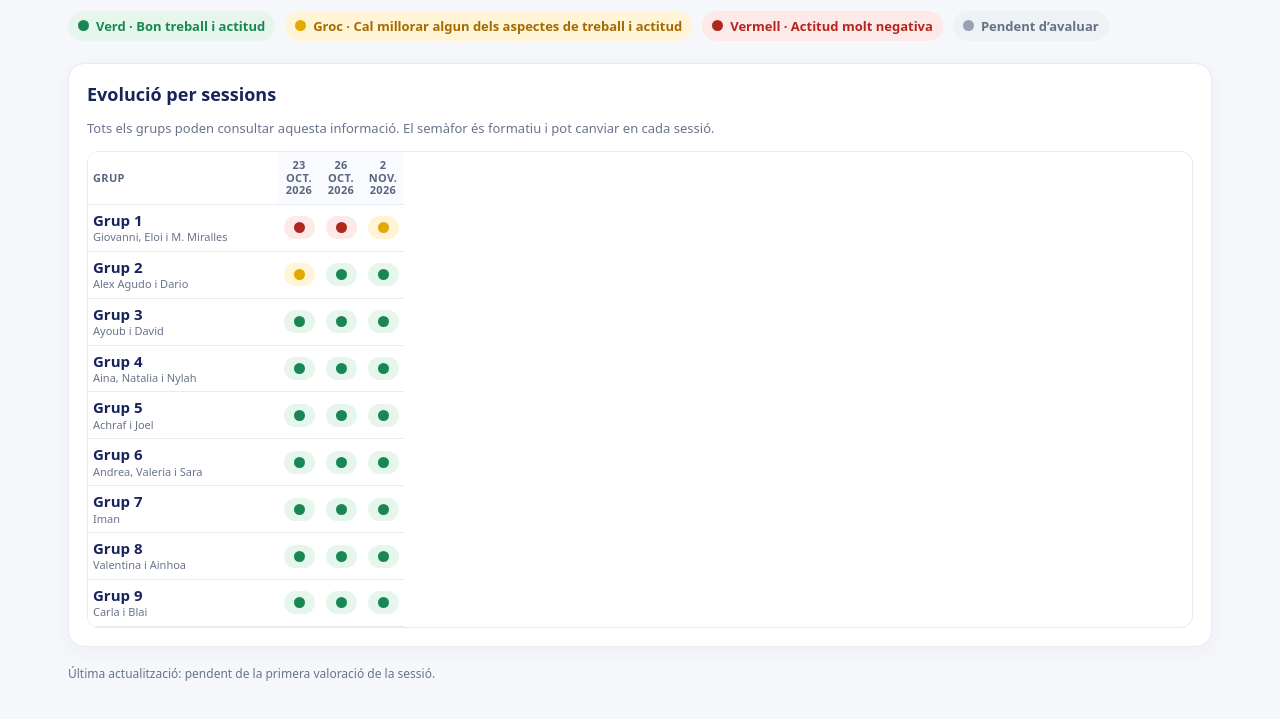
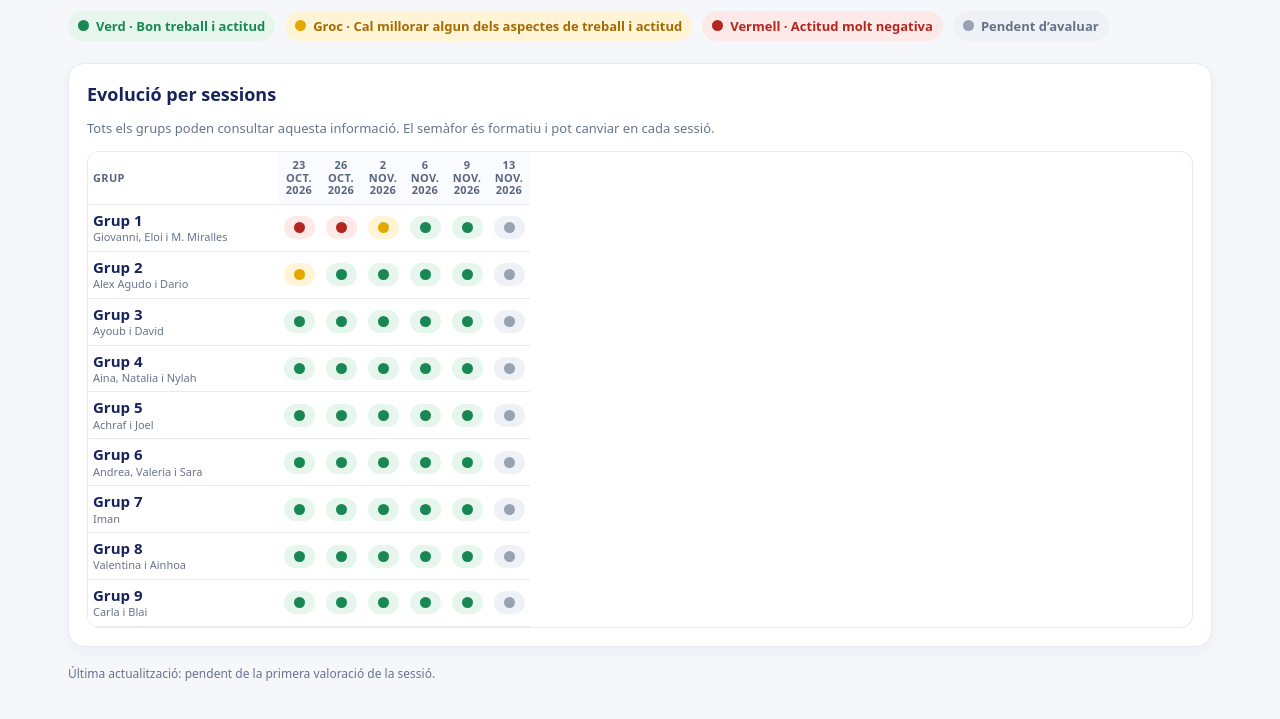
Before and after one commit to ignasibertral-bit/seguiment_emprenadoria, a plain HTML site: page index.html in a window 1280 px wide. Shown: the part 113-832 px from the top of the page. Drawn offline with Linux system fonts and the light colour scheme.

Commit message:
Afegeix sessions d emprenedoria

```diff
--- a/index.html
+++ b/index.html
@@ -12,7 +12,7 @@
 <body>
 <main class="wrap">
 <header><h1>Emprenedoria · Pla d’empresa</h1><p class="subtitle">Seguiment del treball i l’actitud de cada grup en les sessions del projecte.</p><div class="legend"><span class="badge green"><i class="dot"></i>Verd · Bon treball i actitud</span><span class="badge yellow"><i class="dot"></i>Groc · Cal millorar algun dels aspectes de treball i actitud</span><span class="badge red"><i class="dot"></i>Vermell · Actitud molt negativa</span><span class="badge pending"><i class="dot"></i>Pendent d’avaluar</span></div></header>
-<section class="panel"><h2>Evolució per sessions</h2><p class="small">Tots els grups poden consultar aquesta informació. El semàfor és formatiu i pot canviar en cada sessió.</p><div class="table-wrap"><table><thead><tr><th>Grup</th><th>23 oct. 2026</th><th>26 oct. 2026</th><th>2 nov. 2026</th></tr></thead><tbody id="rows"></tbody></table></div></section>
+<section class="panel"><h2>Evolució per sessions</h2><p class="small">Tots els grups poden consultar aquesta informació. El semàfor és formatiu i pot canviar en cada sessió.</p><div class="table-wrap"><table><thead><tr><th>Grup</th><th>23 oct. 2026</th><th>26 oct. 2026</th><th>2 nov. 2026</th><th>6 nov. 2026</th><th>9 nov. 2026</th><th>13 nov. 2026</th></tr></thead><tbody id="rows"></tbody></table></div></section>
 <footer>Última actualització: pendent de la primera valoració de la sessió.</footer>
 </main>
 <script>
@@ -25,13 +25,19 @@ const previous={
 const session26={
  'Grup 1':'red','Grup 2':'green','Grup 3':'green','Grup 4':'green','Grup 5':'green','Grup 6':'green','Grup 7':'green','Grup 8':'green','Grup 9':'green'
 };
+const session6={
+ 'Grup 1':'green','Grup 2':'green','Grup 3':'green','Grup 4':'green','Grup 5':'green','Grup 6':'green','Grup 7':'green','Grup 8':'green','Grup 9':'green'
+};
+const session9={
+ 'Grup 1':'green','Grup 2':'green','Grup 3':'green','Grup 4':'green','Grup 5':'green','Grup 6':'green','Grup 7':'green','Grup 8':'green','Grup 9':'green'
+};
 const today={
  'Grup 1':'yellow','Grup 2':'green','Grup 3':'green','Grup 4':'green','Grup 5':'green','Grup 6':'green','Grup 7':'green','Grup 8':'green','Grup 9':'green'
 };
 const labels={green:['Verd','Bon treball i actitud'],yellow:['Groc','Cal millorar algun dels aspectes de treball i actitud'],red:['Vermell','Actitud molt negativa'],pending:['Pendent','Encara no avaluat']};
 function cell(status){const [key,text]=labels[status||'pending'];return `<td class="cell"><span class="status ${status||'pending'}" title="${text}"><i class="dot"></i></span></td>`}
 const rows=document.querySelector('#rows');
-groups.forEach(([name,members])=>{const tr=document.createElement('tr');tr.innerHTML=`<td><span class="group">${name}</span><span class="members">${members}</span></td>${cell(previous[name])}${cell(session26[name])}${cell(today[name])}`;rows.appendChild(tr)});
+groups.forEach(([name,members])=>{const tr=document.createElement('tr');tr.innerHTML=`<td><span class="group">${name}</span><span class="members">${members}</span></td>${cell(previous[name])}${cell(session26[name])}${cell(today[name])}${cell(session6[name])}${cell(session9[name])}${cell()}`;rows.appendChild(tr)});
 </script>
 </body>
 </html>
```
